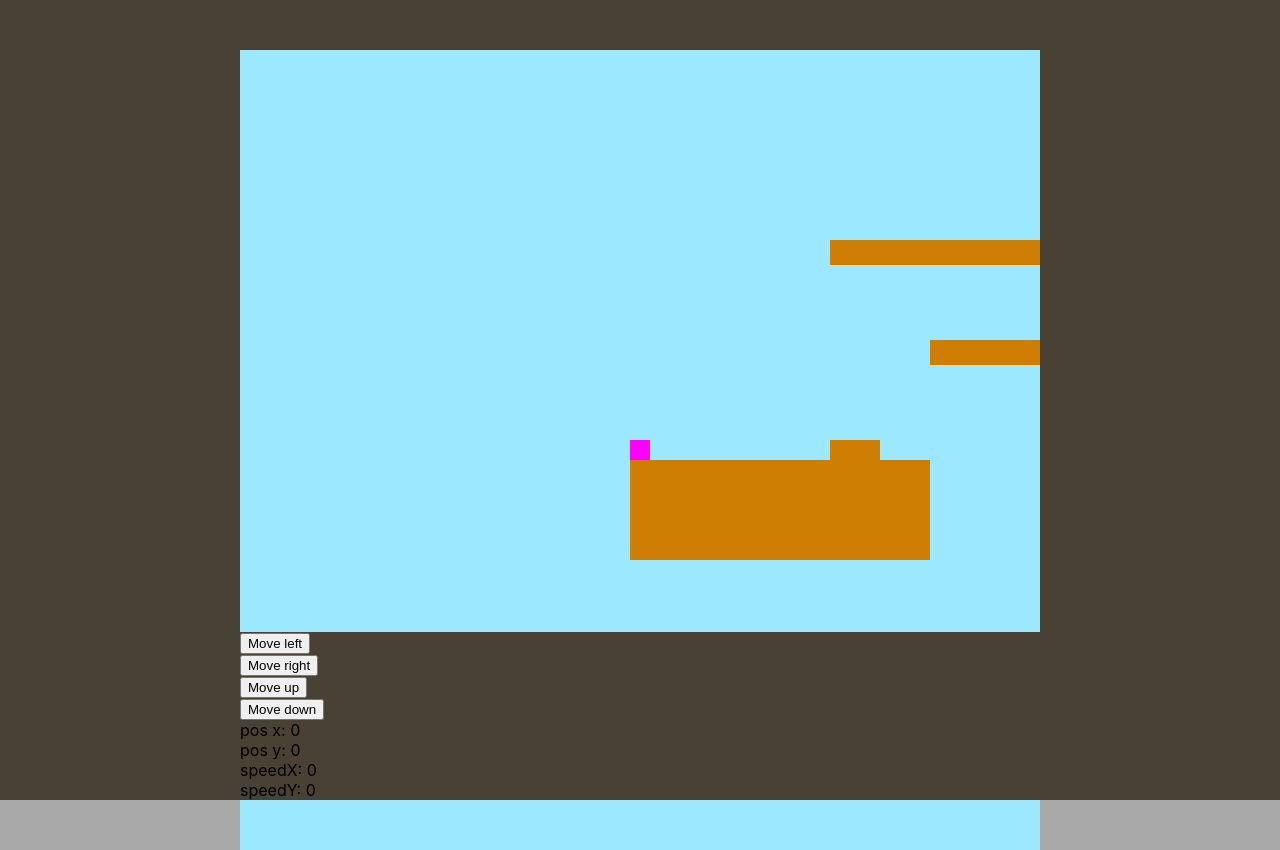
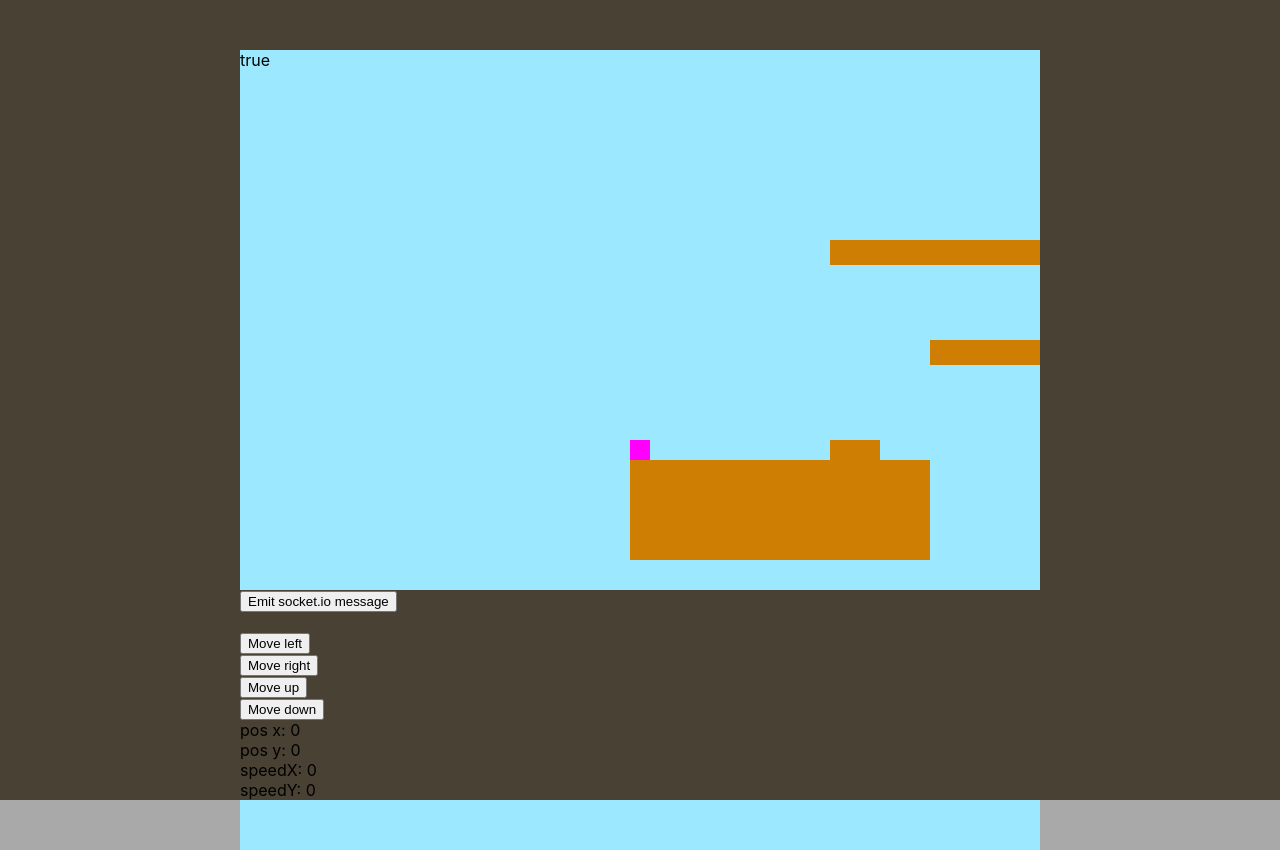
Before and after one commit to ttvalkea/kivakaivis, a React (Create React App) app: page / in a window 1280 px wide. Shown: the top 850 px of the page. Built offline with nearby package versions, Linux system fonts and the light colour scheme; no server answers.

Commit message:
Implemented the capability to send and receive socket.io messages

```diff
--- a/package.json
+++ b/package.json
@@ -16,6 +16,7 @@
     "react-dom": "^17.0.2",
     "react-redux": "^7.2.4",
     "react-scripts": "4.0.3",
+    "socket.io-client": "^4.1.3",
     "typescript": "^4.1.6"
   },
   "scripts": {
--- a/src/App.tsx
+++ b/src/App.tsx
@@ -1,3 +1,6 @@
+import { useEffect, useState } from "react";
+import { io, Socket } from "socket.io-client";
+import { DefaultEventsMap } from "socket.io-client/build/typed-events";
 import "./App.css";
 import { useAppDispatch, useAppSelector } from "./app/hooks";
 import {
@@ -22,6 +25,37 @@ function App() {
   const playerState = useAppSelector(selectPlayer);
   const obstaclesState = useAppSelector(selectObstacles);
 
+  // Socket.io
+  const [socket, setSocket] = useState(
+    null as Socket<DefaultEventsMap, DefaultEventsMap> | null
+  );
+
+  useEffect(() => {
+    const newSocket = io(`http://${window.location.hostname}:8000`);
+    setSocket(newSocket as Socket<DefaultEventsMap, DefaultEventsMap>);
+
+    newSocket.on("greetings", (arg) => {
+      // Receive message from the server
+      console.log(arg);
+    });
+
+    return () => {
+      newSocket.disconnect();
+    };
+  }, [setSocket]);
+
+  const emitSocketIoMessage = () => {
+    // client-side
+    if (socket) {
+      // Send message to the server
+      socket.emit("hello", "world");
+    } else {
+      console.log("Error emitting a socket.io message: No socket");
+    }
+  };
+
+  // Socket.io ends ---
+
   const obstacleElements: any[] = [];
 
   obstaclesState.forEach((obstacle, index) => {
@@ -37,6 +71,10 @@ function App() {
   });
 
   const { height, width } = useWindowDimensions();
+  let socketRepresentation = "eioosockettii";
+  if (socket) {
+    socketRepresentation = socket.disconnected.toString();
+  }
 
   return (
     <div className="Game-container">
@@ -46,6 +84,7 @@ function App() {
       >
         {obstacleElements}
         <Player />
+        {socketRepresentation}
         {/* These border blockers block the visibility of off-screen objects */}
         <div
           className="Border-blocker right"
@@ -83,6 +122,11 @@ function App() {
             bottom: -(height - SCREEN_HEIGHT - SCREEN_TOP_MARGIN),
           }}
         >
+          <button onClick={() => emitSocketIoMessage()} style={{ zIndex: 20 }}>
+            Emit socket.io message
+          </button>
+          <br />
+          <br />
           <button onClick={() => dispatch(moveLeft())} style={{ zIndex: 20 }}>
             Move left
           </button>
```
Also changed, not shown: src/index.tsx (+8 -8 lines), 1 other file (tests, documents, lock files or other folders).
